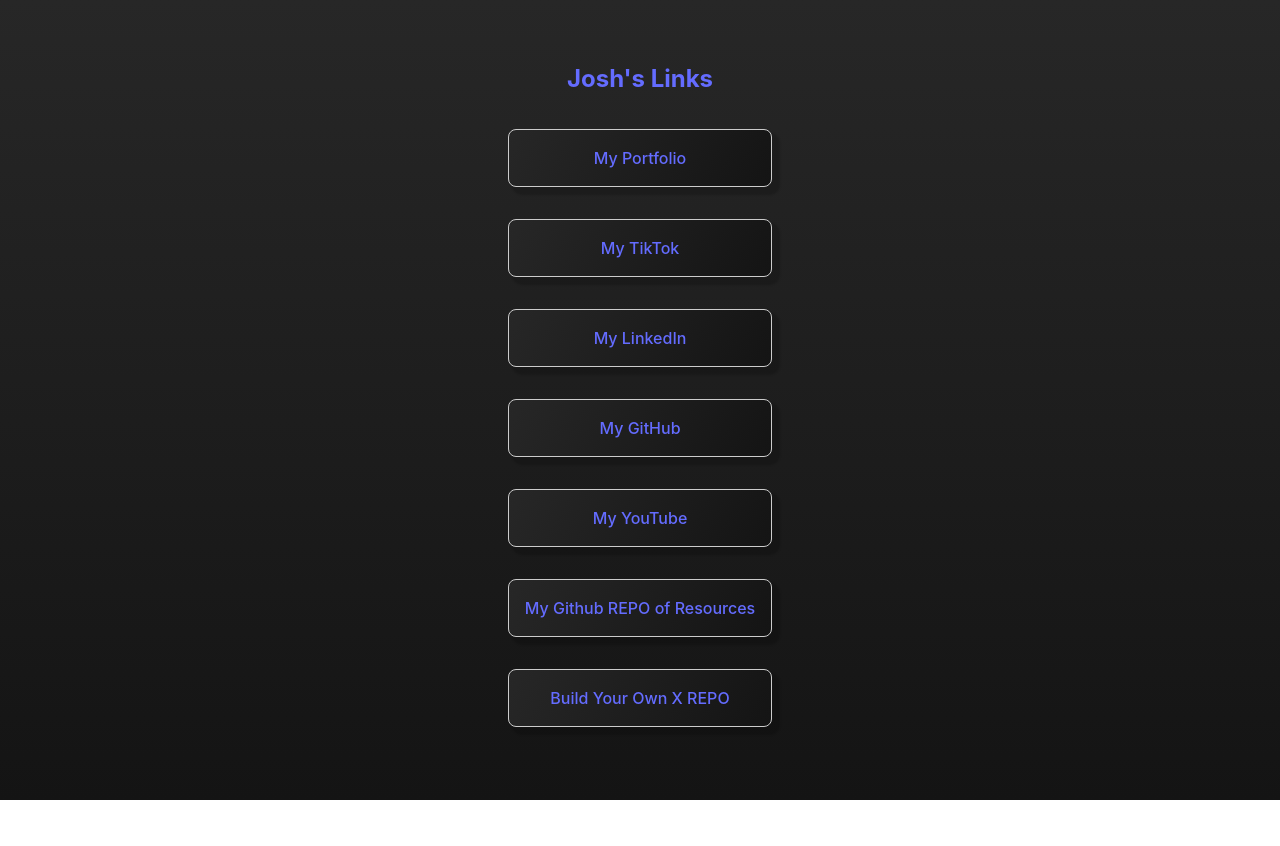
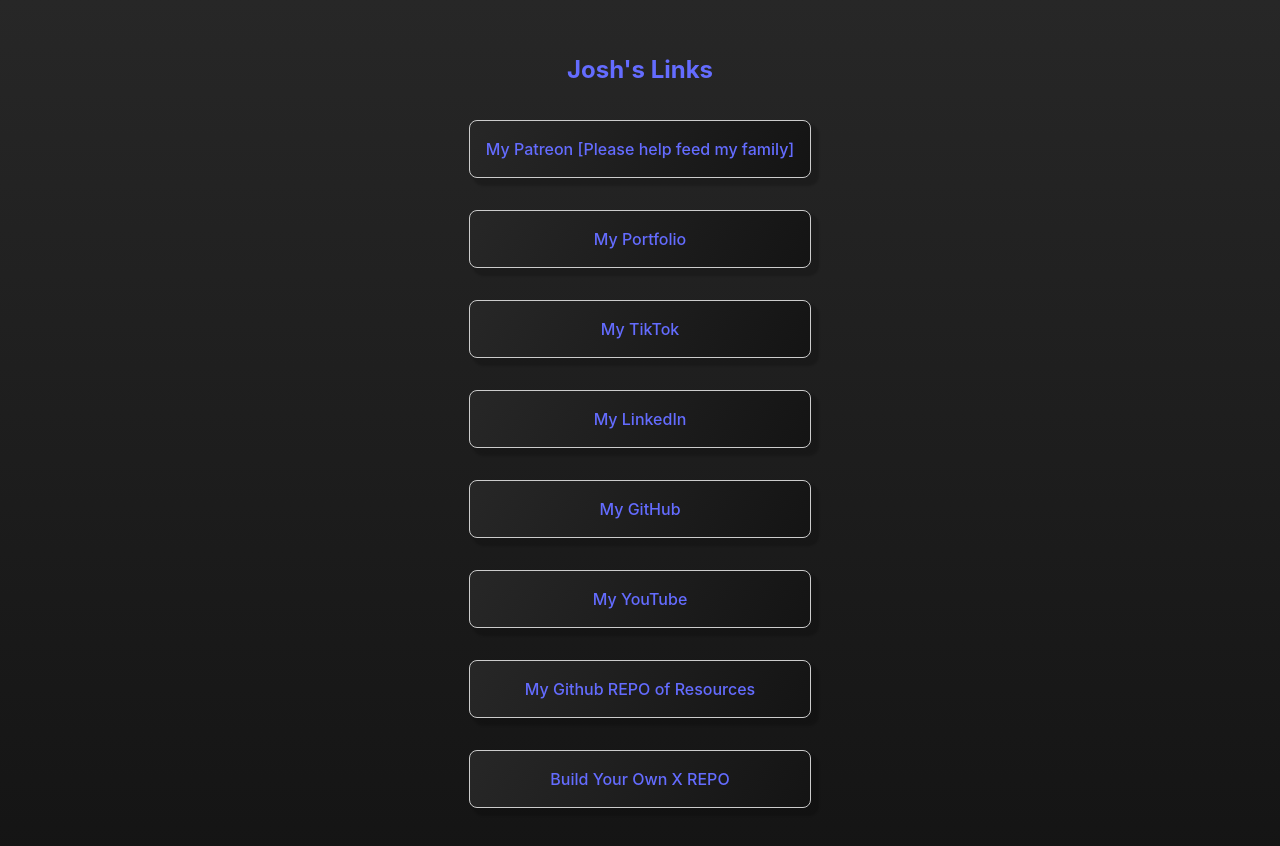
Before and after one commit to thejoshuahendrix/linktree, a React (Vite) app: page / in a window 1280 px wide. Shown: the top 846 px of the page. Before the commit the page ends 800 px from the top, so only its background shows below. Built offline with nearby package versions, Linux system fonts and the light colour scheme.

Commit message:
Add patreon

```diff
--- a/src/App.tsx
+++ b/src/App.tsx
@@ -1,6 +1,10 @@
 import "./App.css";
 
 const links = [
+  {
+    name: "My Patreon [Please help feed my family]",
+    url: "https://patreon.com/user?u=14418362",
+  },
   {
     name: "My Portfolio",
     url: "https://joshhendrix.me",
```
